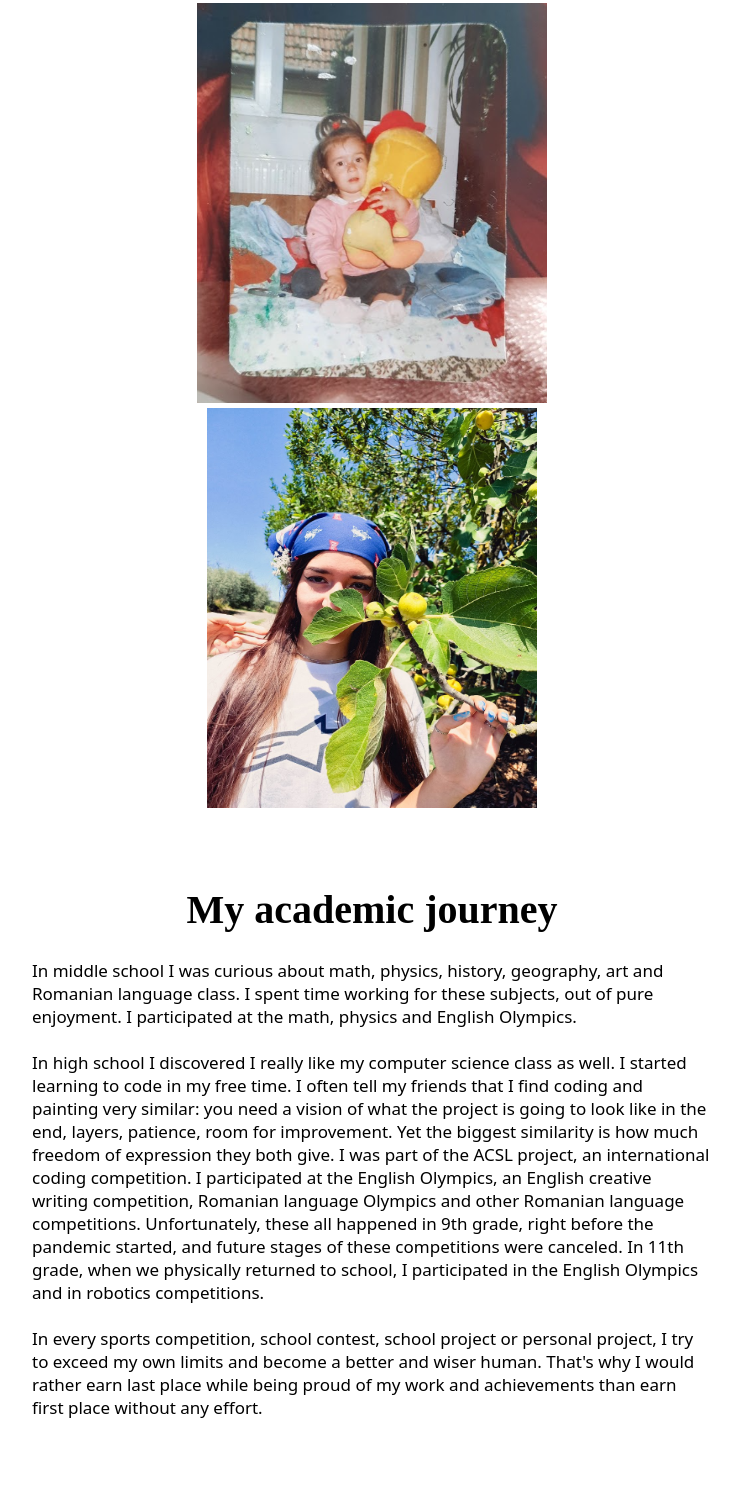
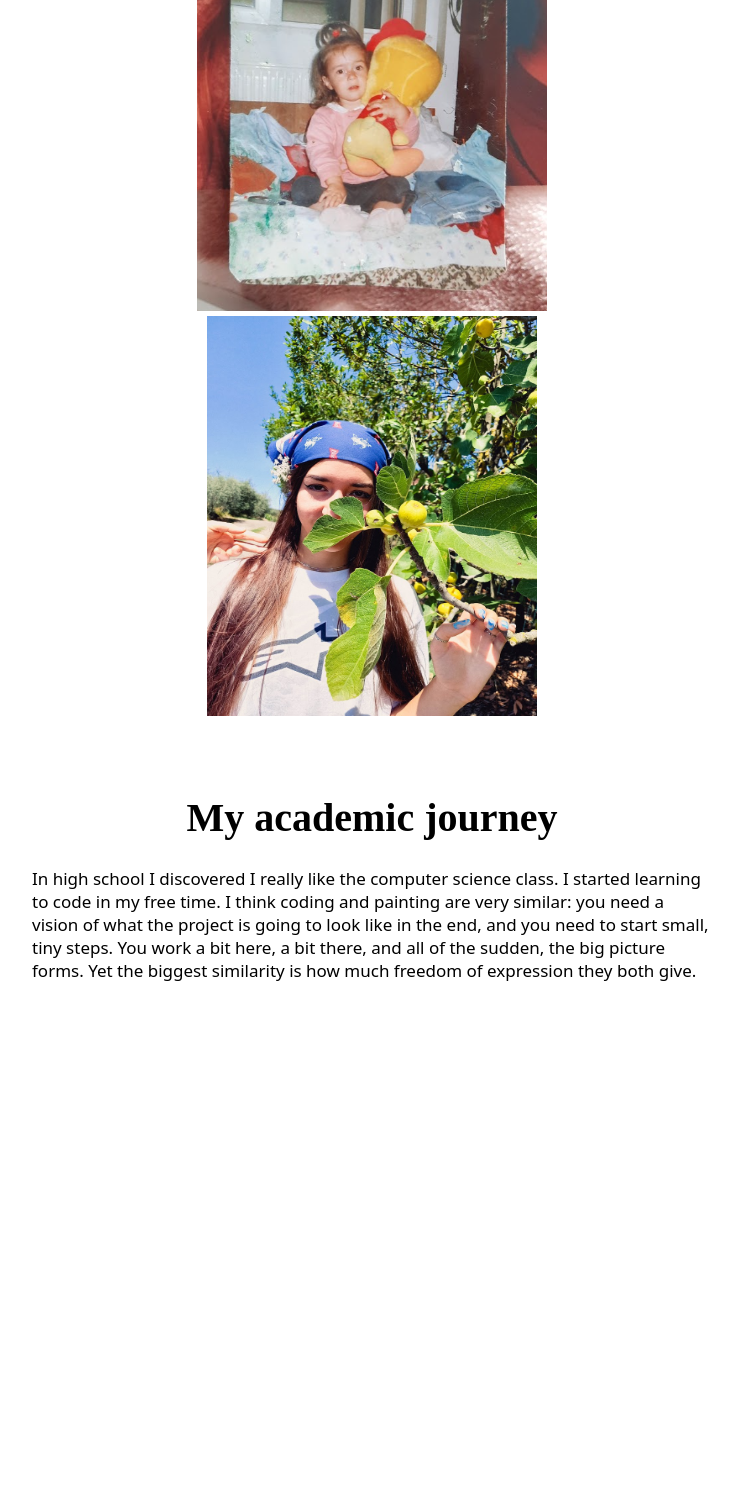
Before and after one commit to biclesanu/biclesanu.github.io, a plain HTML site: page aboutme.html in a window 1280 px wide. Shown: the part 871-2359 px from the top of the page, without its empty margins (268-1007 px from the left). After the commit the page ends 1876 px from the top, so only its background shows below. Drawn offline with Linux system fonts and the light colour scheme.

Commit message:
Update aboutme.html

```diff
--- a/aboutme.html
+++ b/aboutme.html
@@ -17,15 +17,15 @@
                     </center>
                      <h2 class="spacesides">
                         Hi! I'm Alisa Bîcleșanu.
-                        I was born in Timișoara, in 2004. I grew up in Brașov, Transylvania.
+                        I was born in Timișoara, in 2004.
                         <br></br>
-                        I'm a person who likes both the logical and artistic aspects of life. I spend my time making robots, programming, painting and making sculptures.
+                        I'm a person who likes both the logical and artistic aspects of life. I spend my time learning about robots, programming, painting and sculpting.
                         <br></br>
-                        I consider myself a sport's person as well. With the exception of the pandemic, I never stopped practicing sports. My favorite aspects of doing sports are being part of a group and observing my progress.
+                        I consider myself a sport's person as well. With the exception of the pandemic, I never stopped practicing sports. Practicing a sport gave me the sense of belonging to a group and it taught me discipline.
                         <br></br>
-                        One of my core memories is my first math class, learning addition and subtraction. Since then, I kept looking for math in the world around me. This set me on the course towards programming and robotics, two subjects that became really important in my life. Art classes were my favorite moment of the day. Art became a part of me and I spent a lot of my time perfecting my skills, in order to show my thoughts and emotions accurately. I started canvas painting, making sculptures, making clay figurines and handmade jewelry. I always worked until I felt satisfied with the results. I grew up spending my time learning about art, including photography, sculpture, fashion and music.
+                        One of my core memories is my first math class, learning addition and subtraction. Since then, I kept looking for math in the world around me. This set me on the course towards programming and robotics, two subjects that became really important in my life. Art classes were my favorite moment of the week. Art became a part of me and I spent a lot of my time perfecting my skills. I started canvas painting, making sculptures, making clay figurines and handmade jewelry. I always worked until I felt satisfied with the results, until I felt my emotions were accurately transposed into form.
                         <br></br>
-                        My ideal future involves happiness, gratefulness, peace and a close relationship with my family. I see myself either as a developer/both a developer and a mechanic in the robotics field or a developer in any field that has to do with making the world a better place and helping humanity evolve. I wish for my free time to be occupied by art. I want to find my style of art and create as many pieces as possible. I might even combine art and programming. I feel like I will never quit studying and learning, no matter the topic. In brief, I want to become the best version of myself.
+                        In the future, I hope to be in a place where my logical and artistic selves can truly interact. Somewhere in the robotics field, where I could contribute to making the world a better place and helping humanity evolve. I wish for my free time to be occupied by art, fully. I want to find my style of art and create as many pieces as possible. I want to love what I do, do what I love.
                         <br></br>
                         <br></br>
                         <center><img src="babyalisa.png"width="350" height="400"/>
@@ -36,12 +36,7 @@
                         <h1>My academic journey</h1>
                     </center>
                         <h2 class="spacesides">
-                        In middle school I was curious about math, physics, history, geography, art and Romanian language class. I spent time working for these subjects, out of pure enjoyment. I participated at the math, physics and English Olympics.
-                        <br></br>
-                        In high school I discovered I really like my computer science class as well. I started learning to code in my free time. I often tell my friends that I find coding and painting very similar: you need a vision of what the project is going to look like in the end, layers, patience, room for improvement. Yet the biggest similarity is how much freedom of expression they both give. I was part of the ACSL project, an international coding competition. I participated at the English Olympics, an English creative writing competition, Romanian language Olympics and other Romanian language competitions. Unfortunately, these all happened in 9th grade, right before the pandemic started, and future stages of these competitions were canceled. In 11th grade, when we physically returned to school, I participated in the English Olympics and in robotics competitions.
-                        <br></br>
-                        In every sports competition, school contest, school project or personal project, I try to exceed my own limits and become a better and wiser human. That's why I would rather earn last place while being proud of my work and achievements than earn first place without any effort.
-                        <br></br>
+                        In high school I discovered I really like the computer science class. I started learning to code in my free time. I think coding and painting are very similar: you need a vision of what the project is going to look like in the end, and you need to start small, tiny steps. You work a bit here, a bit there, and all of the sudden, the big picture forms. Yet the biggest similarity is how much freedom of expression they both give.
                         <br></br>
 
                         </h2>
```
